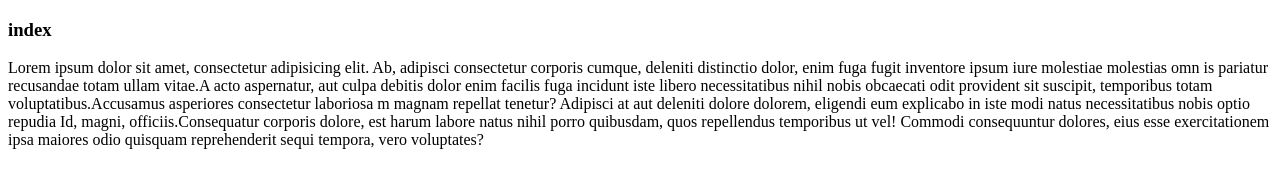
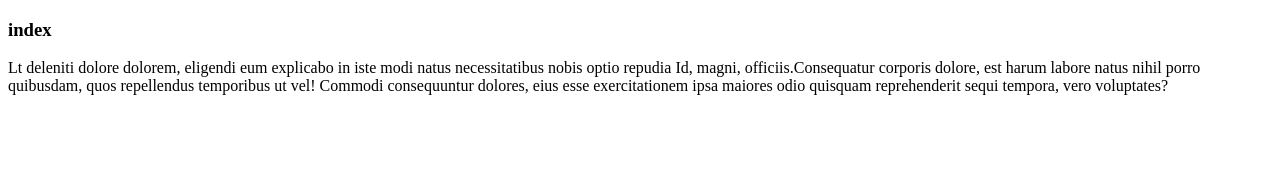
Before and after one commit to AnnaDurova/___git-temp___20221108, a plain HTML site: page index.html in a window 1280 px wide. Drawn offline with Linux system fonts and the light colour scheme.

Commit message:
мастер коммит

```diff
--- a/index.html
+++ b/index.html
@@ -15,11 +15,7 @@
     index
 </h3>
 
-<p><span>Lorem ipsum dolor sit amet, consectetur adipisicing
-    elit. Ab, adipisci consectetur corporis cumque, deleniti distinctio dolor, enim fuga fugit inventore ipsum iure molestiae molestias omn
-    is pariatur recusandae totam ullam vitae.</span><span>A acto aspernatur, aut culpa debitis dolor enim facilis fuga incidunt iste libero necessitatibus nihil nobis
-    obcaecati odit provident sit suscipit, temporibus totam voluptatibus.</span><span>Accusamus asperiores consectetur laboriosa
-    m magnam repellat tenetur? Adipisci at aut deleniti dolore dolorem, eligendi eum explicabo in iste modi natus necessitatibus nobis optio repudia
+<p><span>Lt deleniti dolore dolorem, eligendi eum explicabo in iste modi natus necessitatibus nobis optio repudia
      Id, magni, officiis.</span><span>Consequatur corporis dolore, est harum labore natus nihil porro quibusdam,
     quos repellendus temporibus ut vel! Commodi consequuntur
     dolores, eius esse exercitationem ipsa maiores odio quisquam reprehenderit sequi tempora, vero voluptates?</span></p>
```
